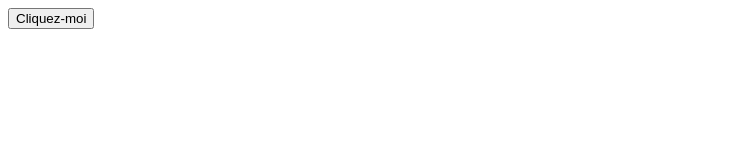
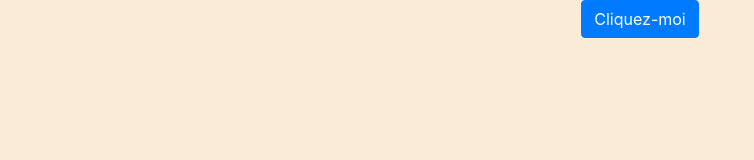
Before and after one commit to dbomard/Hello_world, a plain HTML site: page index.html in a window 1280 px wide. Shown: the whole page, without its empty margins (0-754 px from the left). Drawn offline with nearby package versions, Linux system fonts and the light colour scheme.

Commit message:
Modification html

```diff
--- a/index.html
+++ b/index.html
@@ -3,12 +3,19 @@
 
 <head>
     <meta charset="utf-8" />
+    <link rel="stylesheet" href="https://stackpath.bootstrapcdn.com/bootstrap/4.1.3/css/bootstrap.min.css" integrity="sha384-MCw98/SFnGE8fJT3GXwEOngsV7Zt27NXFoaoApmYm81iuXoPkFOJwJ8ERdknLPMO" crossorigin="anonymous">
+    <link rel="stylesheet" href="world.css" />
     <title>Hello World !</title>
 </head>
 
 <body>
-
-    <button>Cliquez-moi</button>
+    <div class="container">
+        <div class="row">
+            <div class="col-12 text-center">
+                <button type="button" class="btn btn-primary">Cliquez-moi</button>
+            </div>
+        </div>
+    </div>
 </body>
 
 </html>
```
